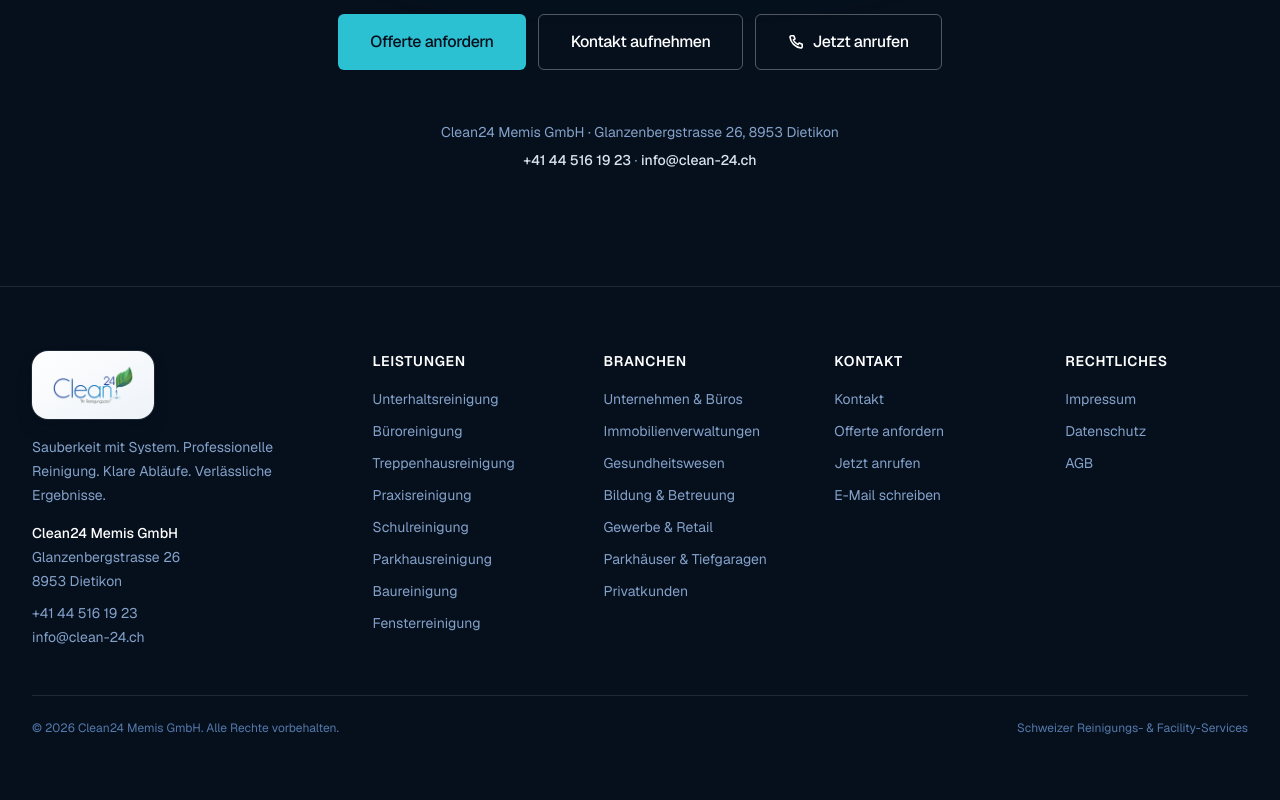
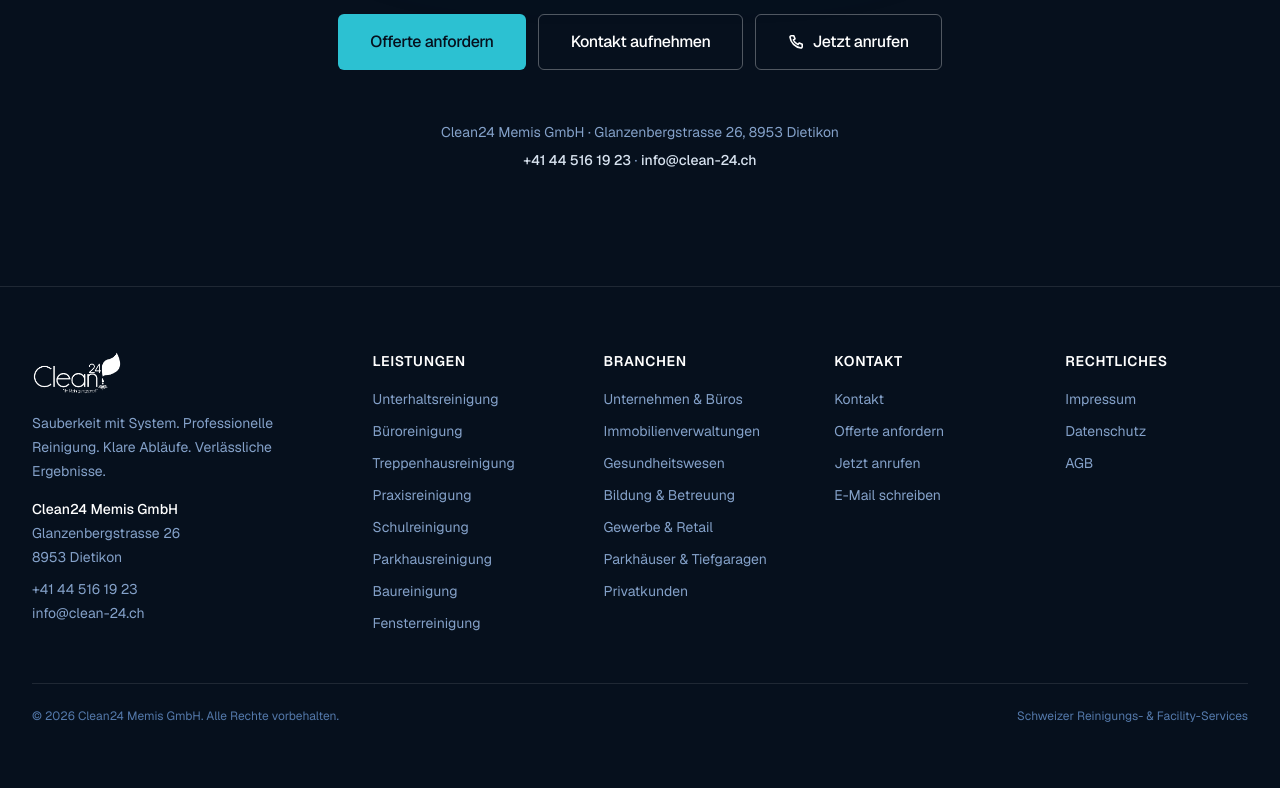
Before and after one commit to oguzabii/clean24-corporate-website, a Next.js app: page / in a window 1280 px wide. Shown: the part 7752-8552 px from the top of the page. Built offline with nearby package versions, Linux system fonts and the light colour scheme.

Commit message:
fix: remove footer logo background

```diff
--- a/components/layout/Footer.tsx
+++ b/components/layout/Footer.tsx
@@ -17,12 +17,8 @@
         <div className="grid gap-12 sm:grid-cols-2 lg:grid-cols-[1.6fr_1fr_1fr_1fr_1fr]">
           {/* Brand + contact */}
           <div className="space-y-4">
-            {/* Full-colour logo on an elegant floating card so the brand
-                colours read on the dark footer — a soft, lifted surface, not
-                a flat pasted plate. */}
-            <span className="inline-flex rounded-2xl bg-gradient-to-br from-white to-navy-50 px-5 py-3.5 shadow-lg shadow-navy-950/60 ring-1 ring-white/10">
-              <Logo tone="dark" />
-            </span>
+            {/* White logo directly on the navy footer — transparent, no card. */}
+            <Logo tone="light" className="h-11" />
             <p className="max-w-xs text-sm leading-6 text-navy-300">
               {site.slogan} {site.secondary}
             </p>
```
